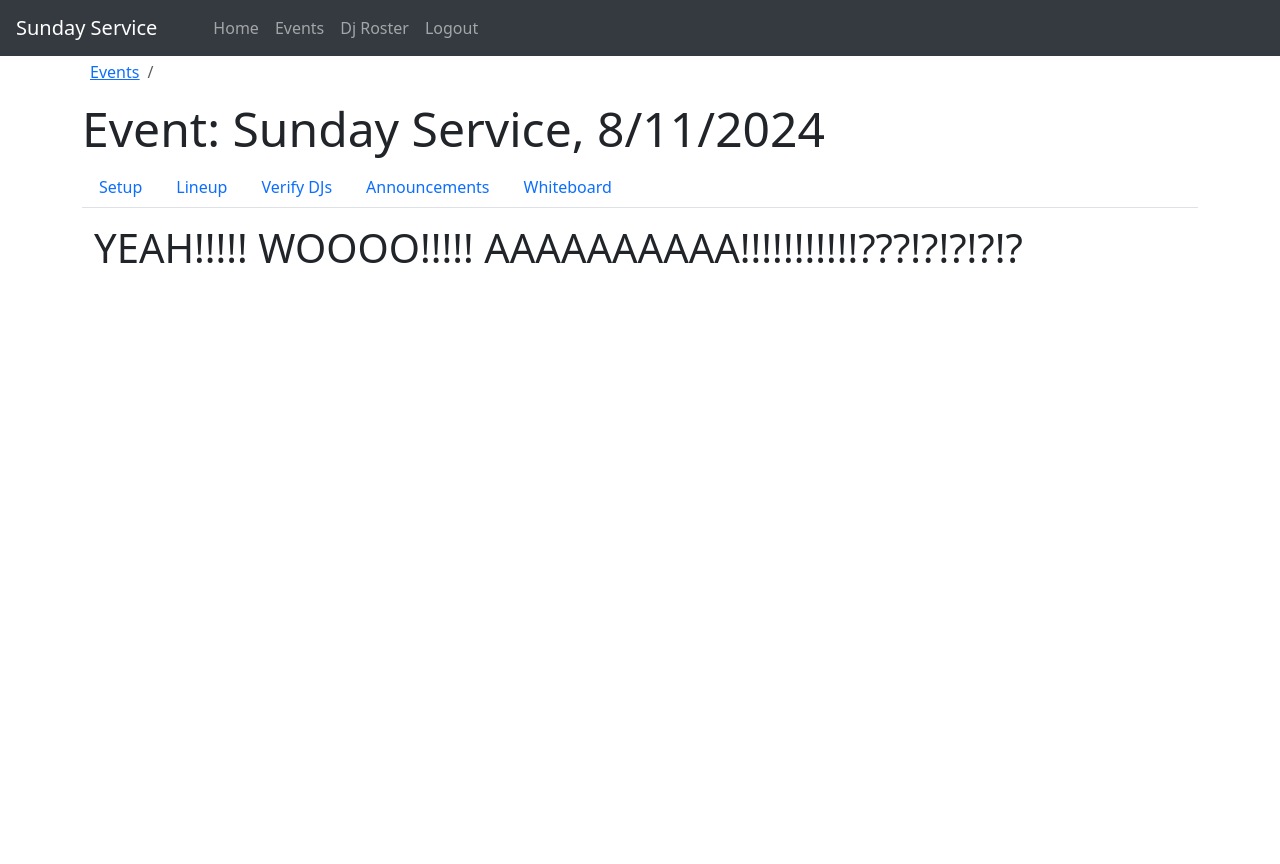
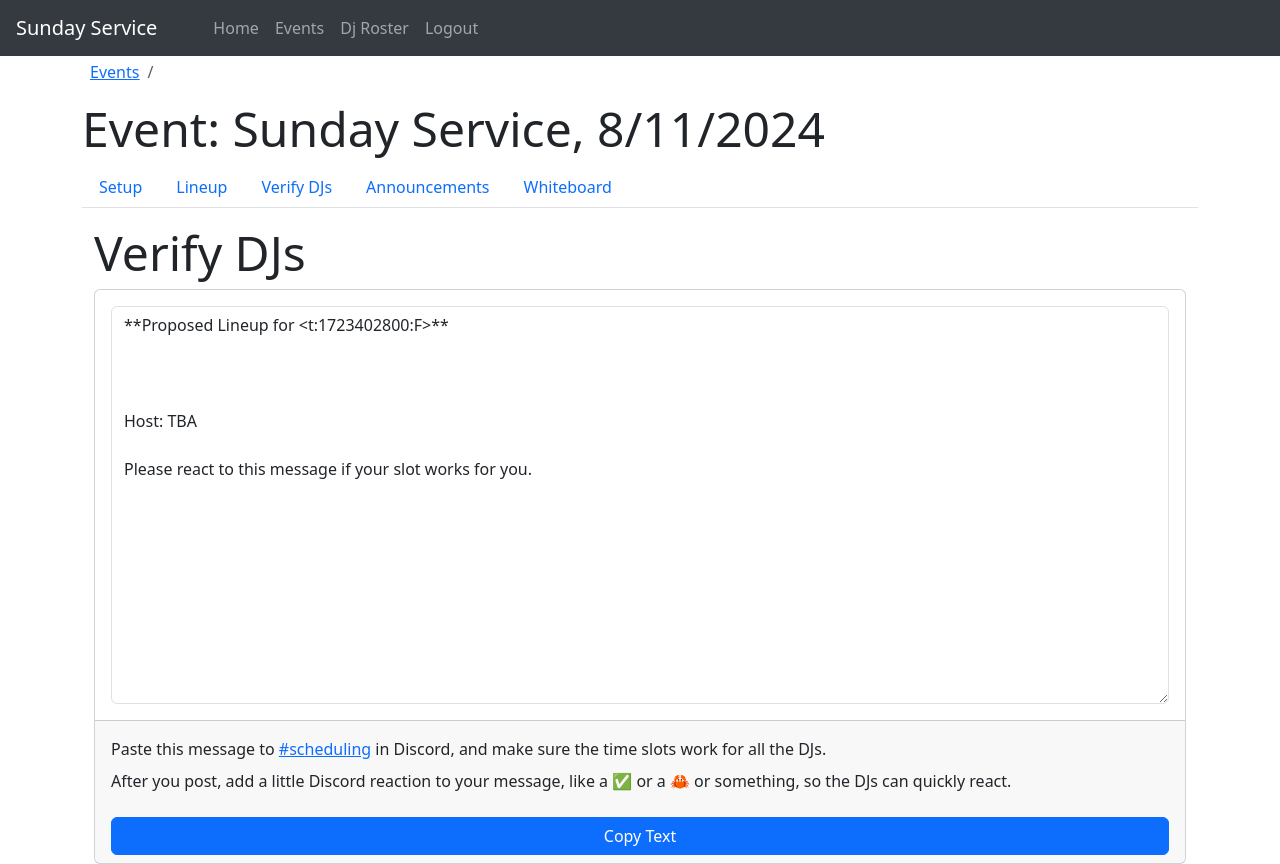
Before and after one commit to SundayServiceVR/sunday-service-vr, a React (Vite) app in the folder webapp/: page /events/1/verifyDJs in a window 1280 px wide. Before the commit the page ends 800 px from the top, so only its background shows below. Built offline with nearby package versions, Linux system fonts and the light colour scheme; no server answers; the database is empty; sample sign-in values are in the browser's storage.

Commit message:
Populated verify DJs section

```diff
--- a/webapp/src/features/event/lineup/EventVerifyDJs.tsx
+++ b/webapp/src/features/event/lineup/EventVerifyDJs.tsx
@@ -1,8 +1,33 @@
+import { Form } from "react-bootstrap";
+import { useEventOperations } from "../outletContext";
+import { getProposedLineupMessage } from "../../../util/messageWriters";
+import MessagePasteCard from "../messaging/MessagePasteCard";
+
 const EventVerifyDJs = () => {
+
+    const [eventScratchpad, proposeEventChange] = useEventOperations();
+
+    const footerInstructions = <>
+        <p className="mb-0 mt-2">Paste this message to <a target="_blank"
+                rel="noopener noreferrer"
+                href="https://discord.com/channels/1004489038159413248/1204320477732929566">
+                    #scheduling
+            </a> in Discord, and make sure the time slots work for all the DJs.
+        </p>
+        <p>
+            After you post, add a little Discord reaction to your message, like a ✅ or a 🦀 or something, so the DJs can quickly react.
+        </p>
+    </>
+
     return (
-      <>
-        <h1>YEAH!!!!! WOOOO!!!!! AAAAAAAAAA!!!!!!!!!!!???!?!?!?!?</h1>
-      </>
+      <section>
+        <h1 className="display-5">Verify DJs</h1>
+        <Form>
+            <Form.Group>
+                <MessagePasteCard message={getProposedLineupMessage(eventScratchpad)} footerInstructions={footerInstructions}/>
+            </Form.Group>
+        </Form>
+      </section>
     );
 }
 
--- a/webapp/src/util/messageWriters.tsx
+++ b/webapp/src/util/messageWriters.tsx
@@ -64,13 +64,11 @@ ${event.slots.map(getAusSlotText).join("\n")}
 export const getProposedLineupMessage = (event: Event): string =>
 `**Proposed Lineup for ${dateToDiscordTime(event.start_datetime).replace(">",":F>")}**
 
-DJs:
 ${event.slots.map(getDiscordSlotText).join("\n")}
 
 Host: ${event.host || "TBA"}
 
-Please react to this message if your slot works for you.
-`;
+Please react to this message if your slot works for you.`;
 
 
 export const getSignupsPostedMessage = (event: Event): string => {
```
